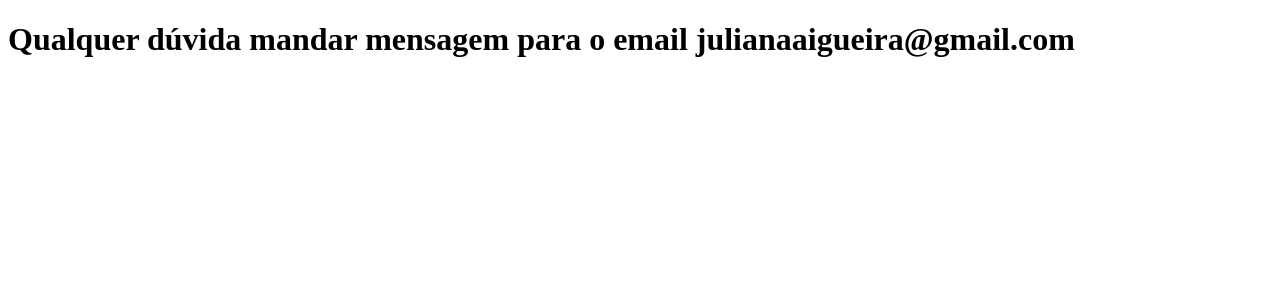
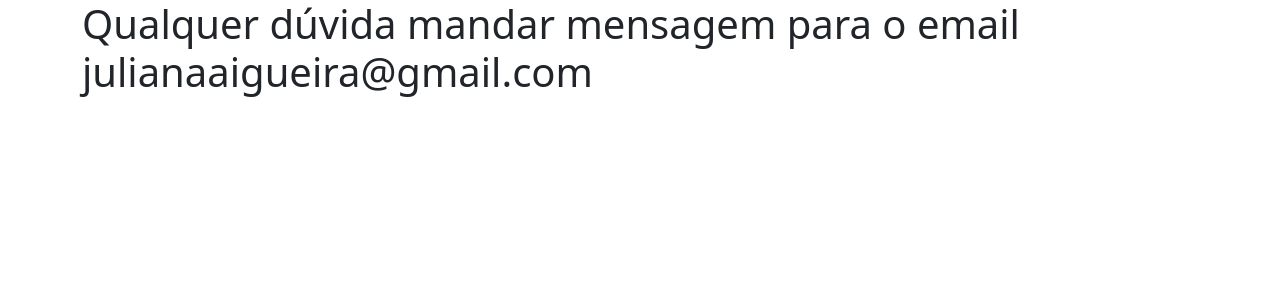
Before and after one commit to JulianaAigueira/comunidade_python, a Flask app: page /contato in a window 1280 px wide. Shown: the top 300 px of the page. Run offline with Flask 3, Linux system fonts and the light colour scheme.

Commit message:
templates
coloquei no template base o link do bootstrap e tbm do JS para ficarem responsáveis pelo visual do site

```diff
--- a/templates/base.html
+++ b/templates/base.html
@@ -3,6 +3,9 @@
     <head>
         <meta charset="UTF-8">
         <title>Comunidade Python</title>
+
+        <link href="https://cdn.jsdelivr.net/npm/bootstrap@5.3.0-alpha3/dist/css/bootstrap.min.css" rel="stylesheet" integrity="sha384-KK94CHFLLe+nY2dmCWGMq91rCGa5gtU4mk92HdvYe+M/SXH301p5ILy+dN9+nJOZ" crossorigin="anonymous">
+
 
         {% block head %}
         {% endblock %}
@@ -13,5 +16,8 @@
     {% block body %}
     {% endblock %}
 
+    <script src="https://cdn.jsdelivr.net/npm/@popperjs/core@2.11.7/dist/umd/popper.min.js" integrity="sha384-zYPOMqeu1DAVkHiLqWBUTcbYfZ8osu1Nd6Z89ify25QV9guujx43ITvfi12/QExE" crossorigin="anonymous"></script>
+    <script src="https://cdn.jsdelivr.net/npm/bootstrap@5.3.0-alpha3/dist/js/bootstrap.min.js" integrity="sha384-Y4oOpwW3duJdCWv5ly8SCFYWqFDsfob/3GkgExXKV4idmbt98QcxXYs9UoXAB7BZ" crossorigin="anonymous"></script>
+
 </body>
 </html>
--- a/templates/contato.html
+++ b/templates/contato.html
@@ -1,6 +1,6 @@
 {% extends 'base.html' %}
 {% block body %}
-
-        <h1>Qualquer dúvida mandar mensagem para o email julianaaigueira@gmail.com</h1>
-
+        <div class="container">
+                <h1>Qualquer dúvida mandar mensagem para o email julianaaigueira@gmail.com</h1>
+        </div>
 {% endblock %}
--- a/templates/home.html
+++ b/templates/home.html
@@ -1,7 +1,7 @@
 {% extends 'base.html' %}
 {% block body %}
 
-        <div style="text-align: center">
+        <div class="container">
             <h1>Hello, World!</h1>
             <h2>Juliana Aigueira</h2>
         </div>
```
